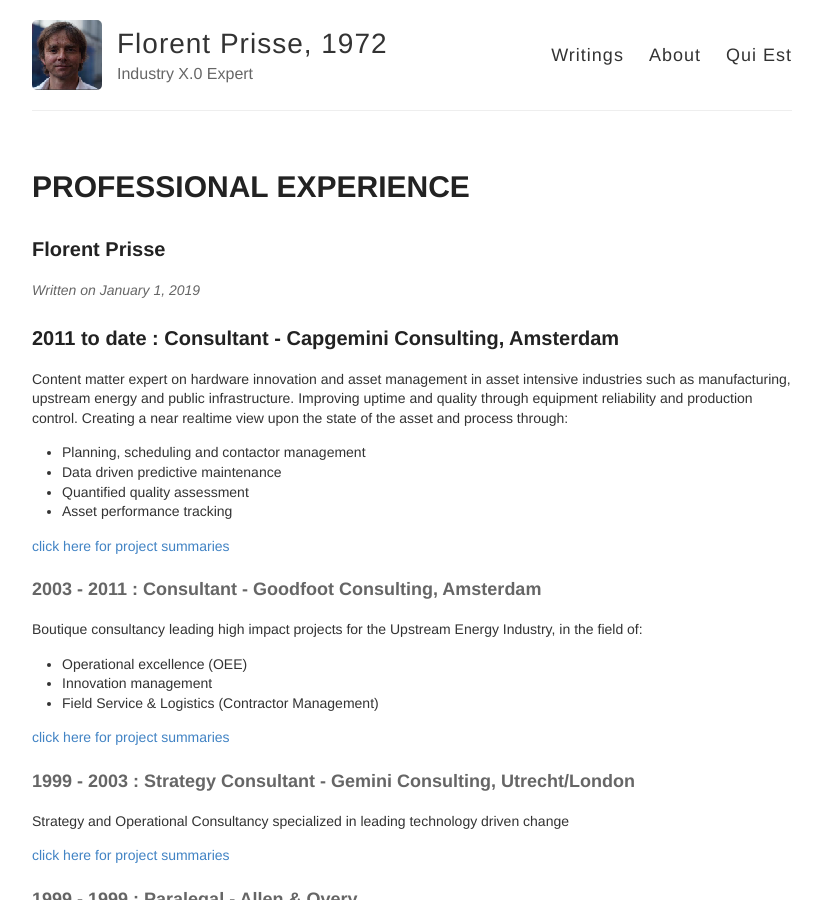
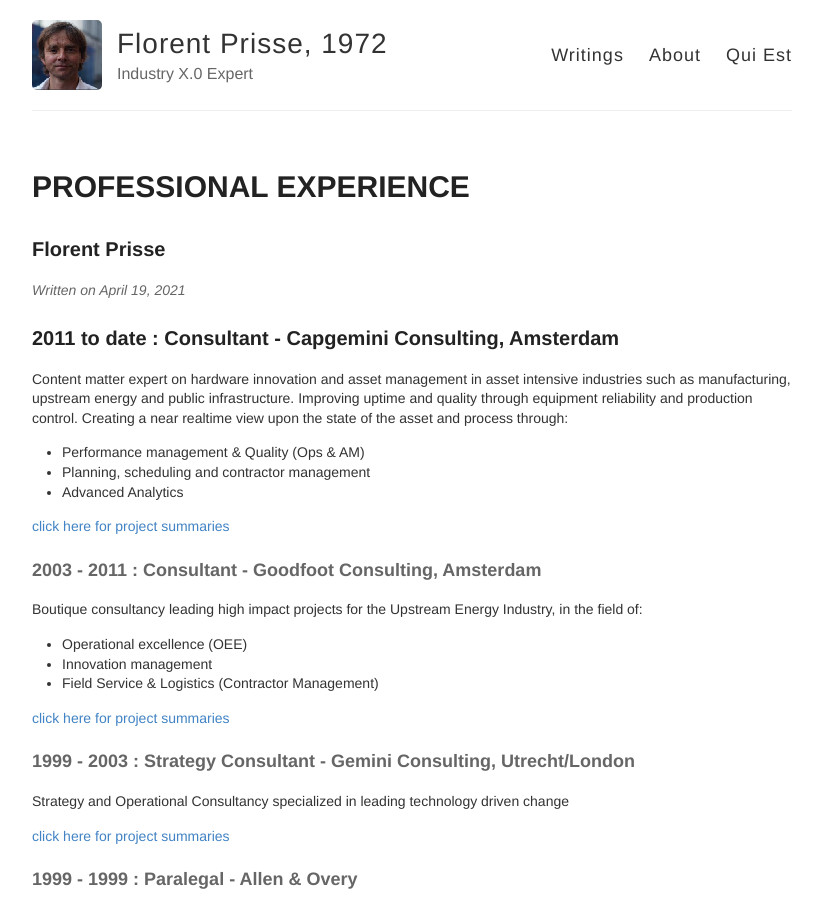
Before and after one commit to fprisse/fprisse.github.io, a Jekyll site: the page built from about.md, in a window 1280 px wide and 900 px high. Shown: the whole window, without its empty margins (228-1050 px from the left). Built offline with Jekyll 4.4.1, drawn with Linux system fonts in a browser that asks for light colours.

Commit message:
Update CV

```diff
--- a/about.md
+++ b/about.md
@@ -3,17 +3,16 @@
 title: "PROFESSIONAL EXPERIENCE"
 author: "Florent Prisse"
 permalink: /about
-date: "2019-01-01"
+date: "2021-04-19"
 ---
 
 ### 2011 to date : Consultant - Capgemini Consulting, Amsterdam
 
 Content matter expert on hardware innovation and asset management in asset intensive industries such as manufacturing, upstream energy and public infrastructure. Improving uptime and quality through equipment reliability and production control. Creating a near realtime view upon the state of the asset and process through:
 
-- Planning, scheduling and contactor management
-- Data driven predictive maintenance
-- Quantified quality assessment
-- Asset performance tracking
+- Performance management & Quality (Ops & AM)
+- Planning, scheduling and contractor management
+- Advanced Analytics
 
 [click here for project summaries](https://fprisse.github.io/projects_invent)
 
```
